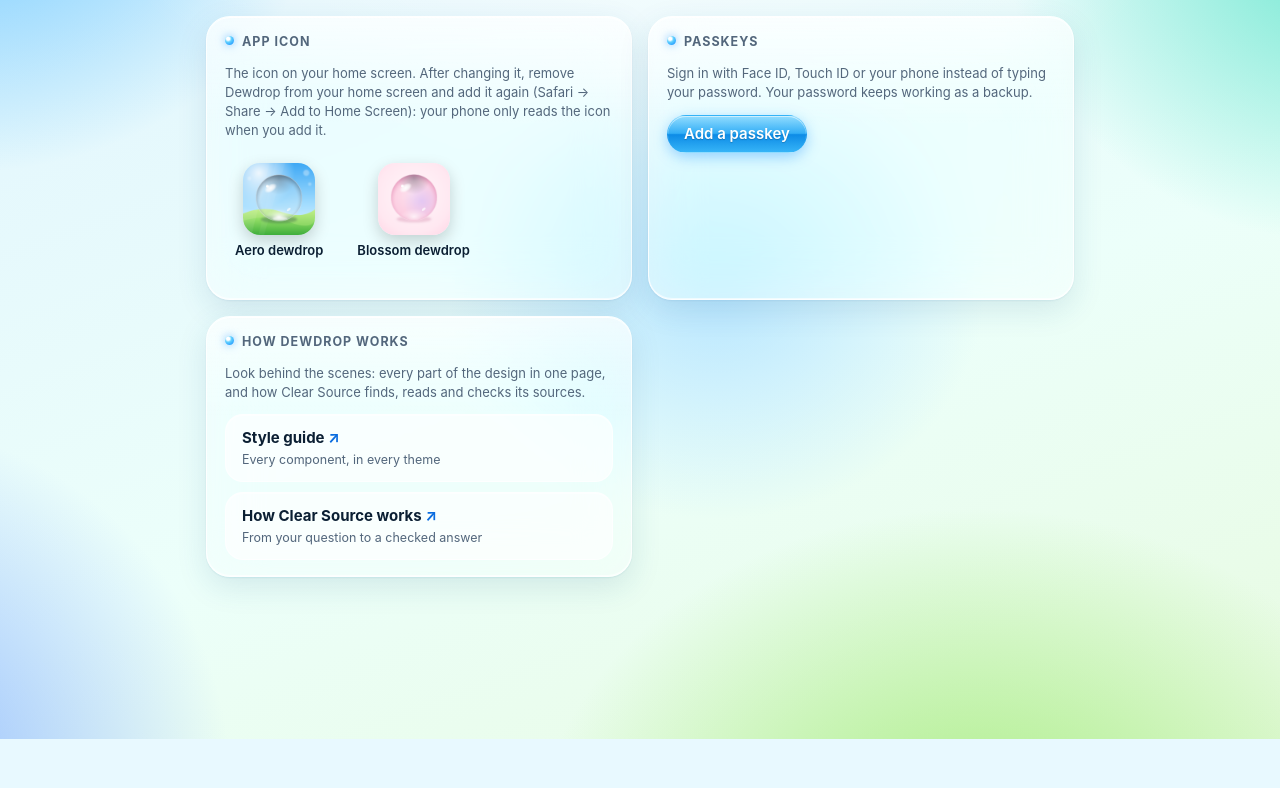
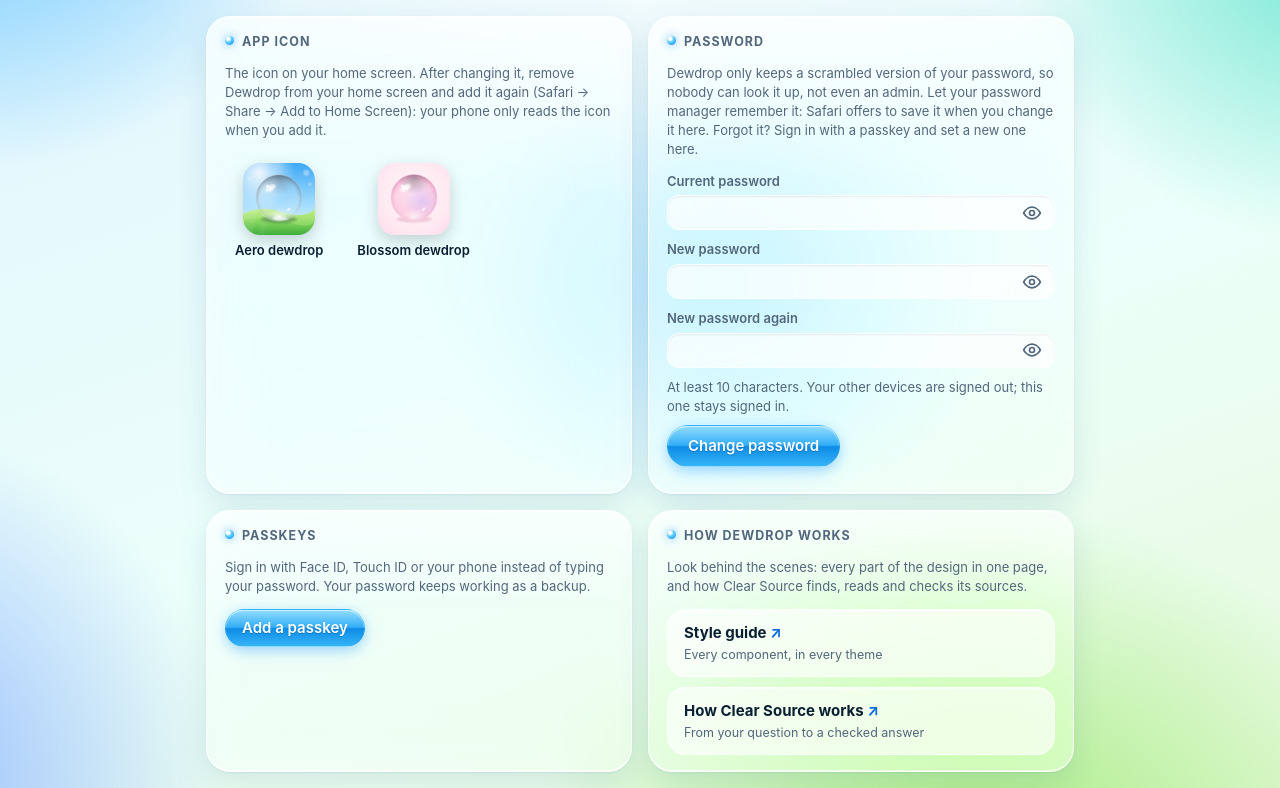
Before and after one commit to cecedabro/local-ai-agent, a FastAPI app: template chat/coder/templates/account.html in a window 1280 px wide. Shown: the part 61-849 px from the top of the page. Before the commit the page ends 800 px from the top, so only its background shows below. Run offline with FastAPI, Linux system fonts and the light colour scheme; the template is opened without the code that fills it, so the values that code supplies are empty; parts of the project's set-up code (start-up, migrations or seed data) failed here and were passed over; some libraries are stand-ins or nearby versions.

Commit message:
Dewdrop: change your password on the settings page; show/hide eye on password fields
- POST /api/me/password: needs the current password (rate limited like sign-in), 10-200 chars,
  ends your other sessions and keeps this one.
- Settings card "Password" with autocomplete hints so Safari/iCloud Keychain saves it.
- Eye button on the sign-in and settings password fields.
- SPEC §17, pytest step tests, a browser check.

Co-Authored-By: Claude Opus 5.5 <noreply@anthropic.com>

```diff
--- a/chat/coder/app.py
+++ b/chat/coder/app.py
@@ -264,6 +264,41 @@ def create_app(settings: dict | None = None) -> FastAPI:
                 return JSONResponse({"error": "invalid icon"}, status_code=400)
             app.state.db.update_user_icon(username, icon)
         return JSONResponse(_me(username, app.state.db))
+
+    @app.post("/api/me/password")
+    async def api_me_password(request: Request) -> JSONResponse:
+        """Change your own password (SPEC §17). Needs the current one; ends your other sessions."""
+        session = _session_from_cookie(request, app.state.db)
+        if not session:
+            return JSONResponse({"error": "unauthorized"}, status_code=401)
+        username, user = session
+        try:
+            body = await request.json()
+        except Exception:
+            body = None
+        if not isinstance(body, dict):
+            return JSONResponse({"error": "current and new password required"}, status_code=400)
+        current, new = body.get("current"), body.get("new")
+        # stripped like at sign-in and invite, so the new password works there exactly as typed here
+        current = current.strip() if isinstance(current, str) else ""
+        new = new.strip() if isinstance(new, str) else ""
+        if not current or not new:
+            return JSONResponse({"error": "current and new password required"}, status_code=400)
+        if app.state.db.has_recent_failures(f"user:{username}"):
+            return JSONResponse({"error": "too many failures – wait a moment"}, status_code=429)
+        from .auth import hash_password, verify_password
+        if not verify_password(current, user["pw_hash"]):
+            app.state.db.record_login_failure(f"user:{username}")
+            return JSONResponse({"error": "Your current password is not right."}, status_code=403)
+        if len(new) < 10 or len(new) > 200:
+            return JSONResponse({"error": "The new password must be 10 to 200 characters."}, status_code=400)
+        if new == current:
+            return JSONResponse({"error": "The new password is the same as the current one."}, status_code=400)
+        app.state.db.set_password_hash(username, hash_password(new))
+        import hashlib
+        keep = hashlib.sha256(request.cookies.get("coder_session", "").encode()).hexdigest()
+        ended = app.state.db.delete_other_sessions(username, keep)
+        return JSONResponse({"ok": True, "other_sessions_ended": ended})
 
     @app.get("/manifest.json")
     async def manifest_json(request: Request) -> Response:
--- a/chat/coder/db.py
+++ b/chat/coder/db.py
@@ -309,6 +309,20 @@ class DB:
             conn = self._connect()
             conn.execute("DELETE FROM sessions WHERE id_hash = ?", (id_hash,))
             conn.commit()
+
+    def set_password_hash(self, username: str, pw_hash: str) -> None:
+        with self._lock:
+            conn = self._connect()
+            conn.execute("UPDATE users SET pw_hash = ? WHERE username = ?", (pw_hash, username))
+            conn.commit()
+
+    def delete_other_sessions(self, username: str, keep_id_hash: str) -> int:
+        """End every session of `username` except `keep_id_hash`; returns how many were ended."""
+        with self._lock:
+            conn = self._connect()
+            cur = conn.execute("DELETE FROM sessions WHERE username = ? AND id_hash != ?", (username, keep_id_hash))
+            conn.commit()
+            return cur.rowcount
 
     def delete_user_sessions(self, username: str) -> None:
         with self._lock:
--- a/chat/coder/templates/account.html
+++ b/chat/coder/templates/account.html
@@ -13,6 +13,21 @@
       <button type="button" data-icon="blossom"><img src="/static/icons/blossom-180.png" alt="">Blossom dewdrop</button>
     </div>
     <p id="icon-msg" class="small" role="status"></p>
+  </section>
+  <section class="card">
+    <h2>Password</h2>
+    <p class="muted small">Dewdrop only keeps a scrambled version of your password, so nobody can look it up, not even an
+      admin. Let your password manager remember it: Safari offers to save it when you change it here. Forgot it? Sign
+      in with a passkey and set a new one here.</p>
+    <form id="pw-form" class="pw-form" autocomplete="on">
+      <input class="sr-only" name="username" autocomplete="username" value="{{ me.username }}" readonly tabindex="-1" aria-hidden="true">
+      <label>Current password<span class="pw"><input name="current" type="password" autocomplete="current-password" required><button type="button" class="pw-eye" aria-label="Show password" aria-pressed="false" title="Show password"><svg viewBox="0 0 24 24" fill="none" stroke="currentColor" stroke-width="2" stroke-linecap="round" stroke-linejoin="round" aria-hidden="true"><path class="open" d="M2 12s3.6-7 10-7 10 7 10 7-3.6 7-10 7S2 12 2 12z"/><circle class="open" cx="12" cy="12" r="3"/><path class="shut" d="M3 3l18 18M10.6 5.1A10.4 10.4 0 0 1 12 5c6.4 0 10 7 10 7a17.6 17.6 0 0 1-3.2 4.1M6.6 6.6C3.8 8.4 2 12 2 12s3.6 7 10 7a9.8 9.8 0 0 0 5.4-1.6M9.9 9.9a3 3 0 0 0 4.2 4.2"/></svg></button></span></label>
+      <label>New password<span class="pw"><input name="new" type="password" autocomplete="new-password" minlength="10" maxlength="200" required><button type="button" class="pw-eye" aria-label="Show password" aria-pressed="false" title="Show password"><svg viewBox="0 0 24 24" fill="none" stroke="currentColor" stroke-width="2" stroke-linecap="round" stroke-linejoin="round" aria-hidden="true"><path class="open" d="M2 12s3.6-7 10-7 10 7 10 7-3.6 7-10 7S2 12 2 12z"/><circle class="open" cx="12" cy="12" r="3"/><path class="shut" d="M3 3l18 18M10.6 5.1A10.4 10.4 0 0 1 12 5c6.4 0 10 7 10 7a17.6 17.6 0 0 1-3.2 4.1M6.6 6.6C3.8 8.4 2 12 2 12s3.6 7 10 7a9.8 9.8 0 0 0 5.4-1.6M9.9 9.9a3 3 0 0 0 4.2 4.2"/></svg></button></span></label>
+      <label>New password again<span class="pw"><input name="again" type="password" autocomplete="new-password" minlength="10" maxlength="200" required><button type="button" class="pw-eye" aria-label="Show password" aria-pressed="false" title="Show password"><svg viewBox="0 0 24 24" fill="none" stroke="currentColor" stroke-width="2" stroke-linecap="round" stroke-linejoin="round" aria-hidden="true"><path class="open" d="M2 12s3.6-7 10-7 10 7 10 7-3.6 7-10 7S2 12 2 12z"/><circle class="open" cx="12" cy="12" r="3"/><path class="shut" d="M3 3l18 18M10.6 5.1A10.4 10.4 0 0 1 12 5c6.4 0 10 7 10 7a17.6 17.6 0 0 1-3.2 4.1M6.6 6.6C3.8 8.4 2 12 2 12s3.6 7 10 7a9.8 9.8 0 0 0 5.4-1.6M9.9 9.9a3 3 0 0 0 4.2 4.2"/></svg></button></span></label>
+      <p class="muted small">At least 10 characters. Your other devices are signed out; this one stays signed in.</p>
+      <button class="primary">Change password</button>
+      <p id="pw-msg" class="small" role="status"></p>
+    </form>
   </section>
   <section class="card">
     <h2>Passkeys</h2>
@@ -34,5 +49,6 @@
 </main>
 <script src="/static/js/webauthn.js"></script>
 <script type="module" src="/static/js/icons.js"></script>
+<script type="module" src="/static/js/password.js"></script>
 </body>
 {% endblock %}
--- a/chat/coder/templates/login.html
+++ b/chat/coder/templates/login.html
@@ -8,7 +8,7 @@
   <p class="muted small">A local AI, running on a home GPU</p>
   <form id="login-form" autocomplete="on">
     <input name="username" placeholder="Username" autocomplete="username" required>
-    <input name="password" type="password" placeholder="Password" autocomplete="current-password" required>
+    <span class="pw"><input name="password" type="password" placeholder="Password" autocomplete="current-password" required><button type="button" class="pw-eye" aria-label="Show password" aria-pressed="false" title="Show password"><svg viewBox="0 0 24 24" fill="none" stroke="currentColor" stroke-width="2" stroke-linecap="round" stroke-linejoin="round" aria-hidden="true"><path class="open" d="M2 12s3.6-7 10-7 10 7 10 7-3.6 7-10 7S2 12 2 12z"/><circle class="open" cx="12" cy="12" r="3"/><path class="shut" d="M3 3l18 18M10.6 5.1A10.4 10.4 0 0 1 12 5c6.4 0 10 7 10 7a17.6 17.6 0 0 1-3.2 4.1M6.6 6.6C3.8 8.4 2 12 2 12s3.6 7 10 7a9.8 9.8 0 0 0 5.4-1.6M9.9 9.9a3 3 0 0 0 4.2 4.2"/></svg></button></span>
     <button class="primary">Sign in</button>
     <button type="button" id="passkey-signin" class="passkey-btn" hidden>Sign in with a passkey</button>
     <p id="login-error" class="small bad" role="alert"></p>
@@ -17,5 +17,6 @@
 </div>
 <script src="/static/js/login.js"></script>
 <script src="/static/js/webauthn.js"></script>
+<script type="module" src="/static/js/password.js"></script>
 </body>
 {% endblock %}
--- a/chat/static/css/chat.css
+++ b/chat/static/css/chat.css
@@ -786,3 +786,19 @@ body.admin .pf-head a.back:hover{box-shadow:inset 0 1px 0 var(--hi),0 4px 14px v
   html.kb-open .dock{padding-bottom:8px}
   html.kb-open .dock .ctx,html.kb-open .dock .hint{display:none}   /* the composer sits right on the keyboard */
 }
+
+/* password fields: show/hide eye, change password (SPEC §17) */
+.pw{position:relative;display:block}
+.pw input{width:100%;padding-right:46px}
+.pw-eye{position:absolute;right:5px;top:50%;transform:translateY(-50%);width:36px;height:36px;padding:0;display:grid;place-items:center;
+  border:0;background:none;box-shadow:none;color:var(--muted);border-radius:50%}
+.pw-eye:hover{color:var(--ink);filter:none}.pw-eye:active{transform:translateY(-50%)}
+.pw-eye:focus-visible{outline:2px solid var(--accent);outline-offset:-2px}
+.pw-eye svg{width:20px;height:20px}
+.pw-eye .shut,.pw-eye[aria-pressed=true] .open{display:none}.pw-eye[aria-pressed=true] .shut{display:inline}
+.admin-main form.pw-form{display:grid;gap:10px;max-width:420px;align-items:stretch}
+.pw-form label{display:grid;gap:5px;font-size:13px;font-weight:600;color:var(--muted)}
+.pw-form label input{font-weight:400;color:var(--ink)}
+.pw-form .primary{justify-self:start;padding:9px 20px}
+.pw-form p{margin:0}
+.sr-only{position:absolute;width:1px;height:1px;padding:0;margin:-1px;overflow:hidden;clip:rect(0 0 0 0);white-space:nowrap;border:0}
--- /dev/null
+++ b/chat/static/js/password.js
@@ -0,0 +1,59 @@
+// Password fields (chat/SPEC.md §17). ES module, used on the sign-in and settings pages.
+//  - every .pw-eye button shows/hides the password field next to it;
+//  - #pw-form (settings) changes your own password via POST /api/me/password.
+
+for (const btn of document.querySelectorAll(".pw-eye")) {
+  const input = btn.parentElement.querySelector("input");
+  btn.addEventListener("click", () => {
+    const show = input.type === "password";
+    input.type = show ? "text" : "password";
+    btn.setAttribute("aria-pressed", String(show));
+    const label = show ? "Hide password" : "Show password";
+    btn.setAttribute("aria-label", label);
+    btn.title = label;
+    input.focus();
+  });
+}
+
+// Back to dots before submitting, so the browser treats it as a password (and offers to save it).
+function hideAll(form) {
+  for (const btn of form.querySelectorAll(".pw-eye[aria-pressed=true]")) btn.click();
+}
+document.getElementById("login-form")?.addEventListener("submit", (ev) => hideAll(ev.target), { capture: true });
+
+const form = document.getElementById("pw-form");
+if (form) {
+  const msg = document.getElementById("pw-msg");
+  const say = (text, cls) => { msg.textContent = text; msg.className = "small " + cls; };
+  form.addEventListener("submit", async (ev) => {
+    ev.preventDefault();
+    const current = form.current.value.trim(), next = form.new.value.trim(), again = form.again.value.trim();
+    if (next !== again) { say("The two new passwords are not the same.", "bad"); form.again.focus(); return; }
+    if (next.length < 10) { say("The new password must be at least 10 characters.", "bad"); form.new.focus(); return; }
+    const btn = form.querySelector("button.primary");
+    btn.disabled = true;
+    say("", "");
+    try {
+      const res = await fetch("/api/me/password", {
+        method: "POST", headers: { "Content-Type": "application/json", "X-Coder": "1" },
+        body: JSON.stringify({ current, new: next }),
+      });
+      const body = await res.json().catch(() => ({}));
+      if (res.ok) {
+        hideAll(form);
+        form.current.value = form.new.value = form.again.value = "";
+        const n = body.other_sessions_ended || 0;
+        say(n ? `Password changed. Signed out on ${n} other device${n === 1 ? "" : "s"}.` : "Password changed.", "ok");
+      } else if (res.status === 429) {
+        say("Too many wrong tries. Wait 15 minutes and try again.", "bad");
+      } else {
+        say(body.error || "That did not work. Try again.", "bad");
+        if (res.status === 403) form.current.focus();
+      }
+    } catch {
+      say("No connection. Try again.", "bad");
+    } finally {
+      btn.disabled = false;
+    }
+  });
+}
```
Also changed, not shown: chat/SPEC.md (+18 -0 lines), chat/tests/browser/run.mjs (+24 -0 lines), chat/tests/test_step_password.py (added, +75 -0 lines).
